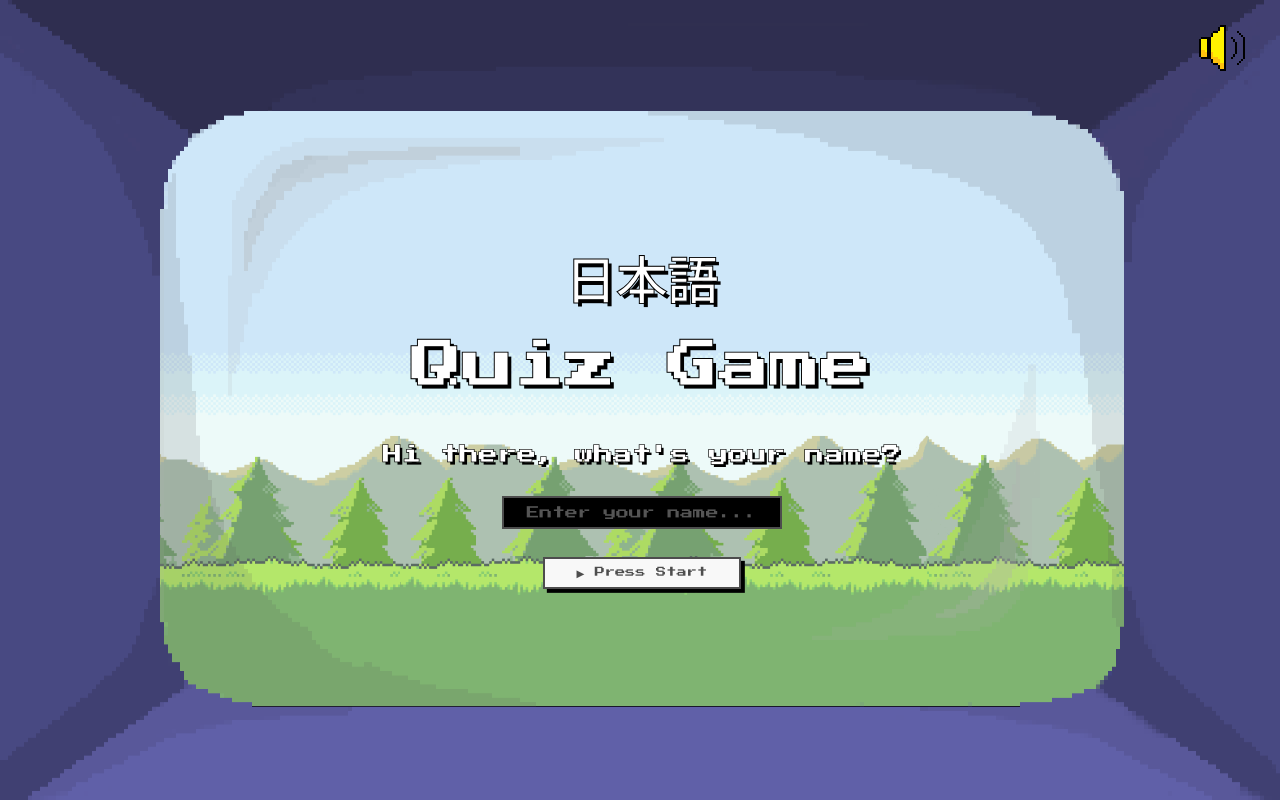
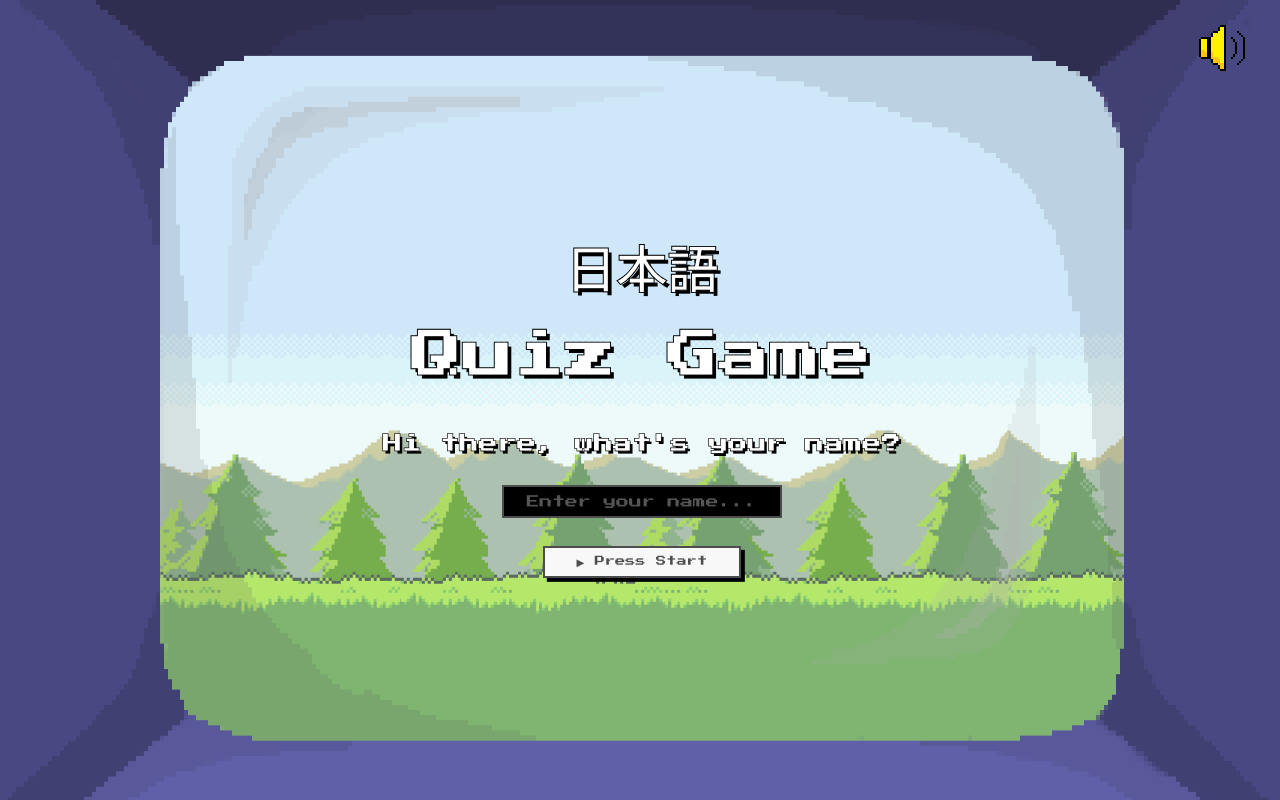
Before and after one commit to Pascaruuu/quiz-game, a SvelteKit app: page /game in a window 1280 px wide. Built offline with nearby package versions, Linux system fonts and the light colour scheme; no server answers.

Commit message:
change: change arcade frame size

```diff
--- a/src/routes/+layout.svelte
+++ b/src/routes/+layout.svelte
@@ -256,13 +256,16 @@ onMount(() => {
     background-size: 100% 100%;
     z-index: 2;
     pointer-events: none;
+    top: -9%;
+    bottom: -10%;
+    height: 115%;
   }
 
-  .screen-content {
+.screen-content {
     position: absolute;
     width: 75.3%;
-    height: 74.5%;
-    top: 13.8%;
+    height: 86%;
+    top: 6.7%;
     left: 12.5%;
     z-index: 1;
     overflow: hidden;
--- a/src/routes/game/+page.svelte
+++ b/src/routes/game/+page.svelte
@@ -288,7 +288,7 @@
     background: #F8F8F8;
     border: 2px solid #4D4D4D;
     color: #4D4D4D;
-    font-size: clamp(0.6rem, 1.5vw, 1.8rem); /* ← scales with viewport */
+    font-size: clamp(0.6rem, 1.5vw, 1.8rem);
     cursor: pointer;
     padding: 0.4rem;
     text-align: center;
```
